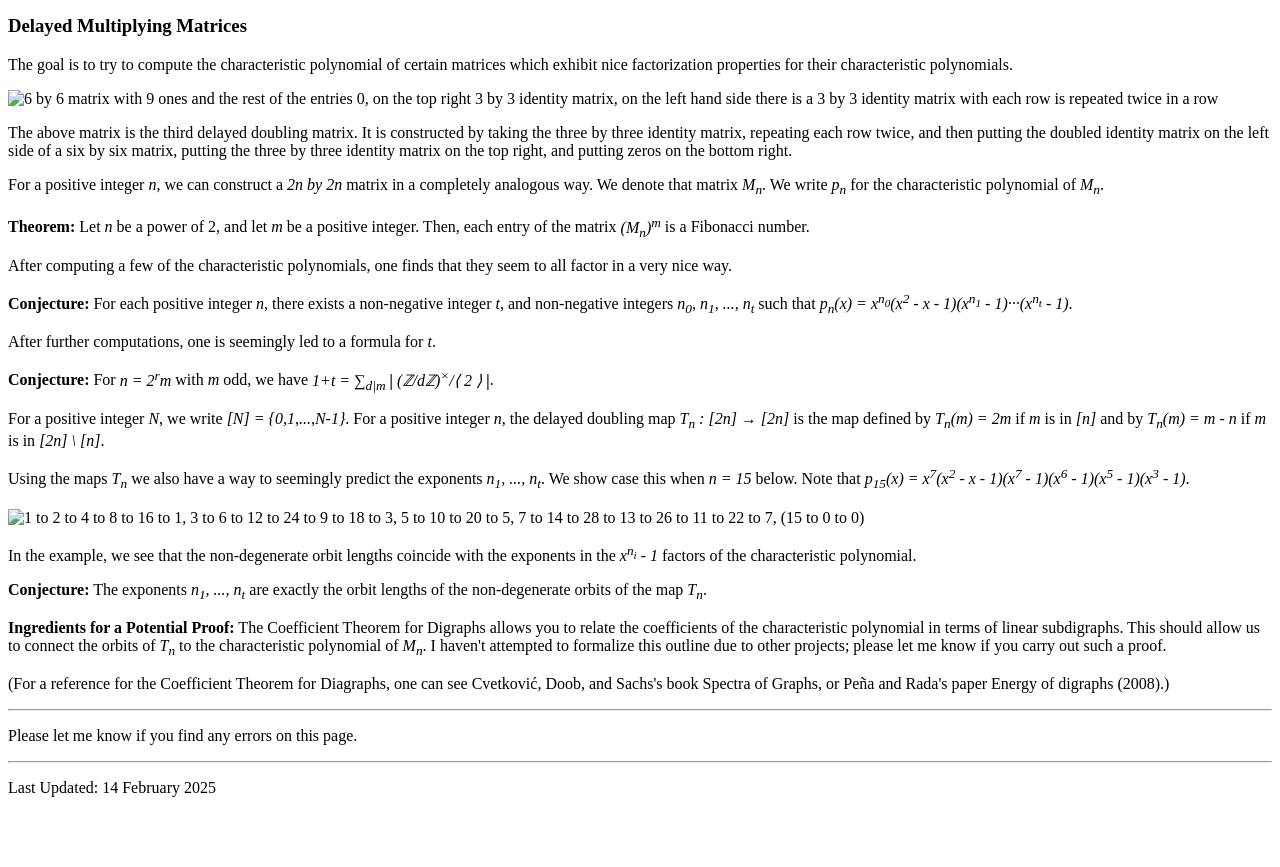
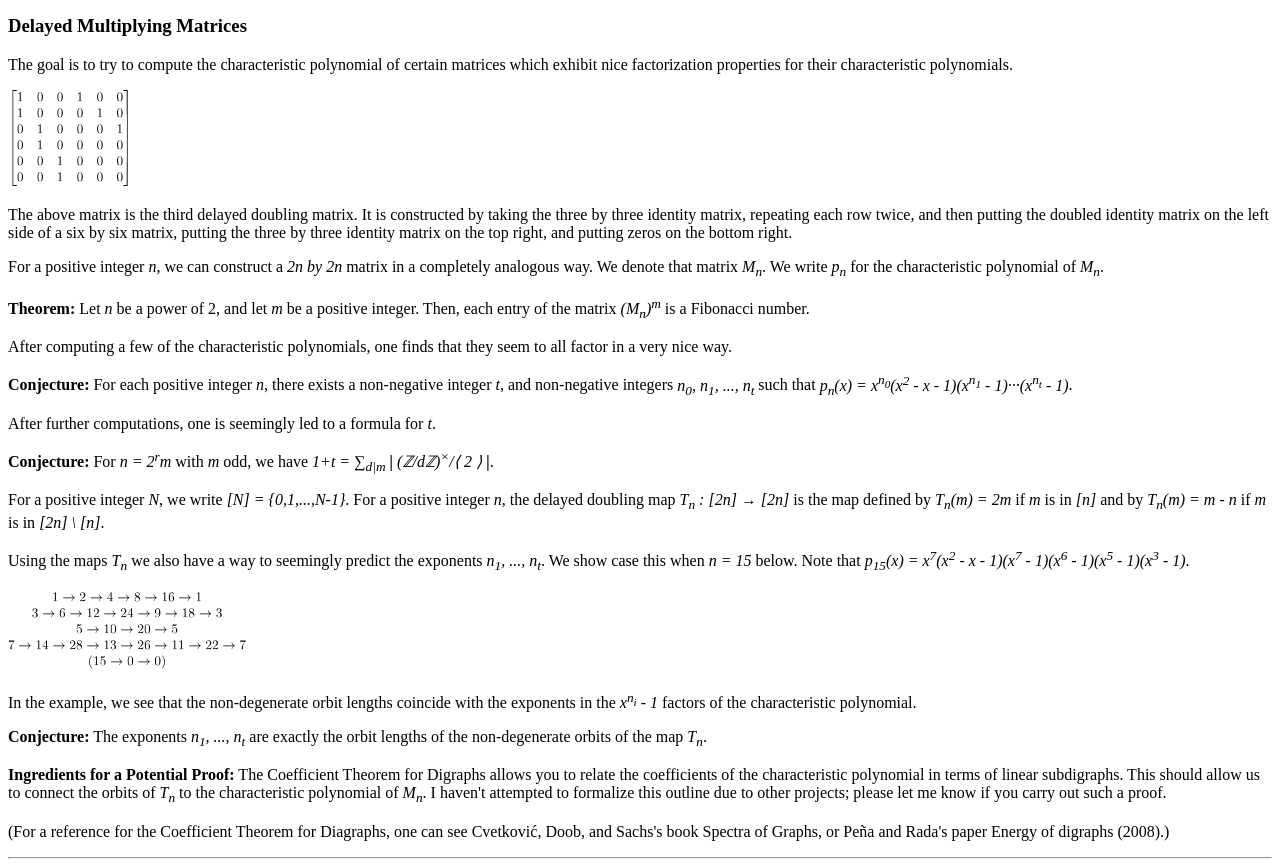
Before and after one commit to wiljanen/wiljanen.github.io, a plain HTML site: page recreational/index.html in a window 1280 px wide. Shown: the part 613-1480 px from the top of the page. Before the commit the page ends 1426 px from the top, so only its background shows below. Drawn offline with Linux system fonts and the light colour scheme.

Commit message:
Update index.html

```diff
--- a/recreational/index.html
+++ b/recreational/index.html
@@ -48,7 +48,7 @@ Therefore, <em>S</em> is commutative.
 <section>
 <h3>Delayed Multiplying Matrices</h3>
 <p>The goal is to try to compute the characteristic polynomial of certain matrices which exhibit nice factorization properties for their characteristic polynomials.</p>
-<img src="images/doubling03.svg" alt="6 by 6 matrix with 9 ones and the rest of the entries 0, on the top right 3 by 3 identity matrix, on the left hand side there is a 3 by 3 identity matrix with each row is repeated twice in a row" title="Third Delayed Doubling Matrix">
+<img src="../images/doubling03.svg" alt="6 by 6 matrix with 9 ones and the rest of the entries 0, on the top right 3 by 3 identity matrix, on the left hand side there is a 3 by 3 identity matrix with each row is repeated twice in a row" title="Third Delayed Doubling Matrix">
 <p>The above matrix is the third delayed doubling matrix. It is constructed by taking the three by three identity matrix, repeating each row twice, and then putting the doubled identity matrix on the left side of a six by six matrix, putting the three by three identity matrix on the top right, and putting zeros on the bottom right.</p>
 <p>For a positive integer <em>n</em>, we can construct a <em style="white-space: nowrap;">2n by 2n</em> matrix in a completely analogous way. We denote that matrix <em style="white-space: nowrap;">M<sub>n</sub></em>. We write <em>p<sub>n</sub></em> for the characteristic polynomial of <em style="white-space: nowrap;">M<sub>n</sub></em>.</p>
 <p><strong>Theorem:</strong> Let <em>n</em> be a power of 2, and let <em>m</em> be a positive integer. Then, each entry of the matrix <em>(M<sub>n</sub>)<sup>m</sup></em> is a Fibonacci number.</p>
@@ -58,7 +58,7 @@ Therefore, <em>S</em> is commutative.
 <p><strong>Conjecture:</strong> For <em>n = 2<sup>r</sup>m</em> with <em>m</em> odd, we have <em style="white-space: nowrap;">1+t = &sum;<sub>d|m</sub> <strong>|</strong> (&#x2124;/d&#x2124;)<sup>&times;</sup>/&LeftAngleBracket; 2 &RightAngleBracket; <strong>|</strong></em>.</p>
 <p>For a positive integer <em>N</em>, we write <em style="white-space: nowrap;">[N] = {0,1,...,N-1}</em>. For a positive integer <em>n</em>, the delayed doubling map <em style="white-space: nowrap;">T<sub>n</sub> : [2n] &rarr; [2n]</em> is the map defined by <em style="white-space: nowrap;">T<sub>n</sub>(m) = 2m</em> if <em>m</em> is in <em>[n]</em> and by <em style="white-space: nowrap;">T<sub>n</sub>(m) = m - n</em> if <em>m</em> is in <em style="white-space: nowrap;">[2n] \ [n]</em>.
 <p>Using the maps <em>T<sub>n</sub></em> we also have a way to seemingly predict the exponents <em style="white-space: nowrap;">n<sub>1</sub>, ..., n<sub>t</sub></em>. We show case this when <em>n = 15</em> below. Note that <em style="white-space: nowrap;">p<sub>15</sub>(x) = x<sup>7</sup>(x<sup>2</sup> - x - 1)(x<sup>7</sup> - 1)(x<sup>6</sup> - 1)(x<sup>5</sup> - 1)(x<sup>3</sup> - 1)</em>.</p>
-<img src="images/orbits15.svg" alt="1 to 2 to 4 to 8 to 16 to 1, 3 to 6 to 12 to 24 to 9 to 18 to 3, 5 to 10 to 20 to 5, 7 to 14 to 28 to 13 to 26 to 11 to 22 to 7, (15 to 0 to 0)" title="Orbits under T&#8345; for n = 15">
+<img src="../images/orbits15.svg" alt="1 to 2 to 4 to 8 to 16 to 1, 3 to 6 to 12 to 24 to 9 to 18 to 3, 5 to 10 to 20 to 5, 7 to 14 to 28 to 13 to 26 to 11 to 22 to 7, (15 to 0 to 0)" title="Orbits under T&#8345; for n = 15">
 <p>In the example, we see that the non-degenerate orbit lengths coincide with the exponents in the <em>x<sup>n<sub>i</sub></sup> - 1</em> factors of the characteristic polynomial.</p>
 <p><strong>Conjecture:</strong> The exponents <em>n<sub>1</sub>, ..., n<sub>t</sub></em> are exactly the orbit lengths of the non-degenerate orbits of the map <em>T<sub>n</sub></em>.</p>
 <p><strong>Ingredients for a Potential Proof:</strong> The Coefficient Theorem for Digraphs allows you to relate the coefficients of the characteristic polynomial in terms of linear subdigraphs. This should allow us to connect the orbits of <em>T<sub>n</sub></em> to the characteristic polynomial of <em>M<sub>n</sub></em>. I haven't attempted to formalize this outline due to other projects; please let me know if you carry out such a proof.</p>
```
